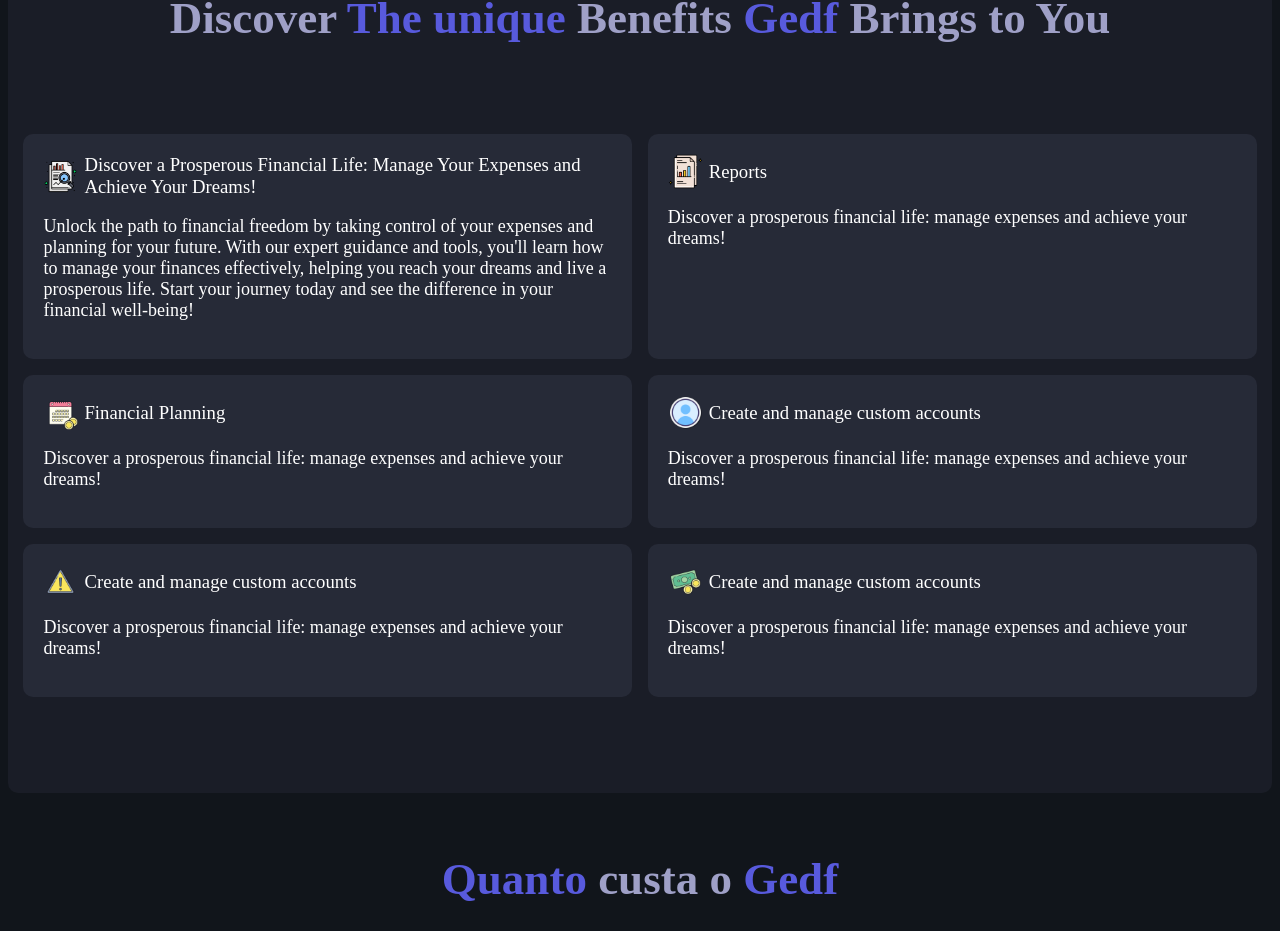
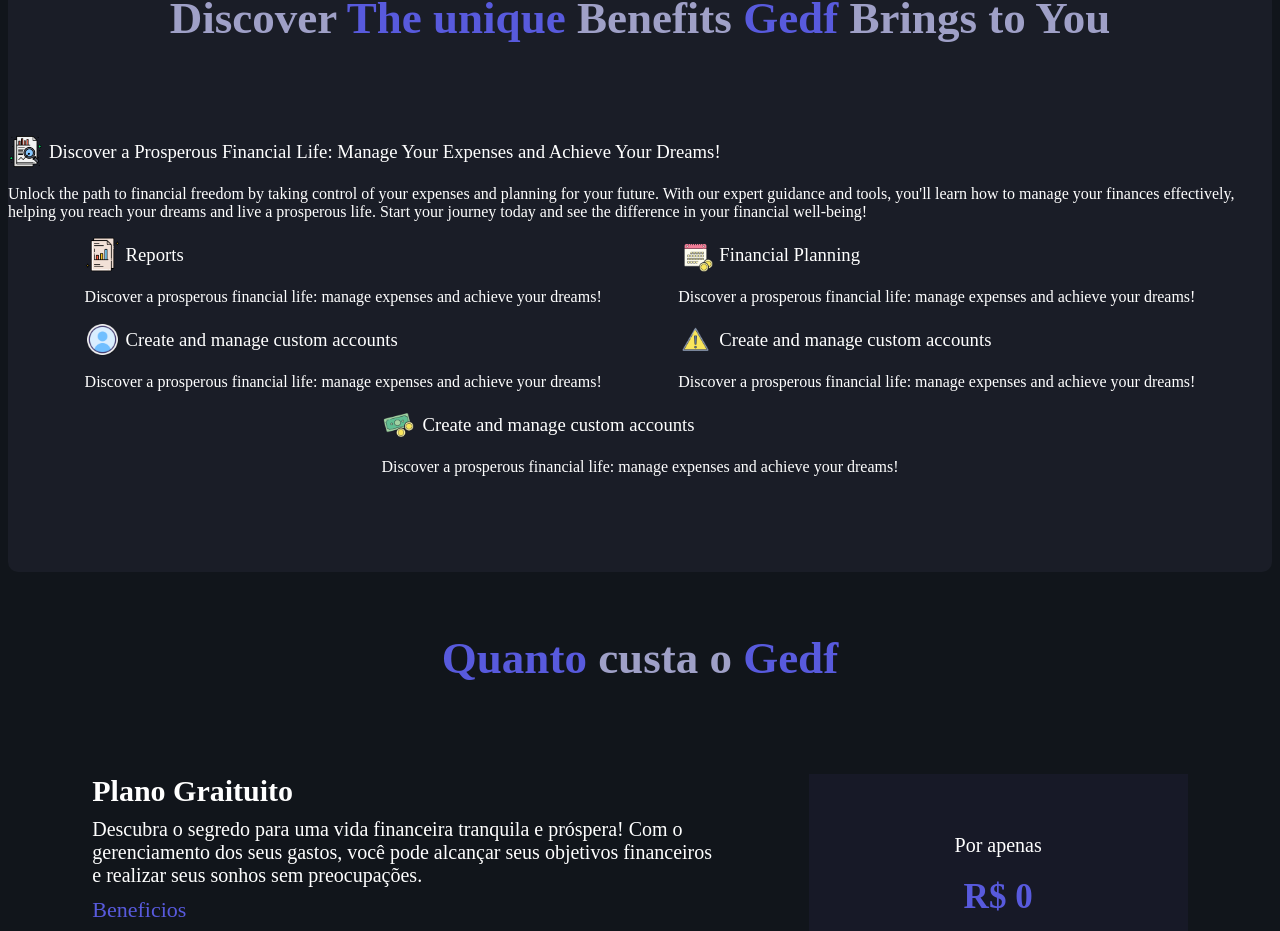
Before and after one commit to Jose-leandro/Gerenciador-Financeiro-Gedf, a Next.js app: page / in a window 1280 px wide. Shown: the part 1100-2031 px from the top of the page. Built offline with nearby package versions, Linux system fonts and the light colour scheme.

Commit message:
fix: finding and fixing errors in CardComponent.jsx

```diff
--- a/app/components/landinng-page/cardComponent.jsx
+++ b/app/components/landinng-page/cardComponent.jsx
@@ -6,12 +6,14 @@
     return null;
   }
 
-  const renderCard = (cardData, containerStyle, tituloStyle, titleTag, titleText, isQuestion) => {
+  const renderCard = (cardData, containerStyle, tituloStyle, titleTag, isQuestion) => {
+    console.log(isQuestion)
+    console.log(cardData)
     const { imgFunct, titleFunct, textFunct } = cardData;
     const TitleComponent = titleTag || 'h3';
 
     return (
-      <div className={isQuestion ? '' : containerStyle}>
+      <div className={isQuestion ? stylesIndex.contener__gastos_div : containerStyle}>
         <div className={tituloStyle}>
           {imgFunct && (
             <img
@@ -21,10 +23,10 @@
             />
           )}
           <TitleComponent className={stylesIndex.titulo__h3}>
-            {titleFunct || titleText}
+            {titleFunct}
           </TitleComponent>
         </div>
-        <p className={isQuestion ? containerStyle : ''}>{textFunct}</p>
+        <p className={isQuestion ? stylesIndex.titulo__p : ''}>{textFunct}</p>
       </div>
     );
   };
@@ -44,7 +46,6 @@
         stylesIndex.contener__gedf,
         stylesIndex.gedf__titulo,
         'h5',
-        'O que é gedf',
         false,
       )}
     </>
```
